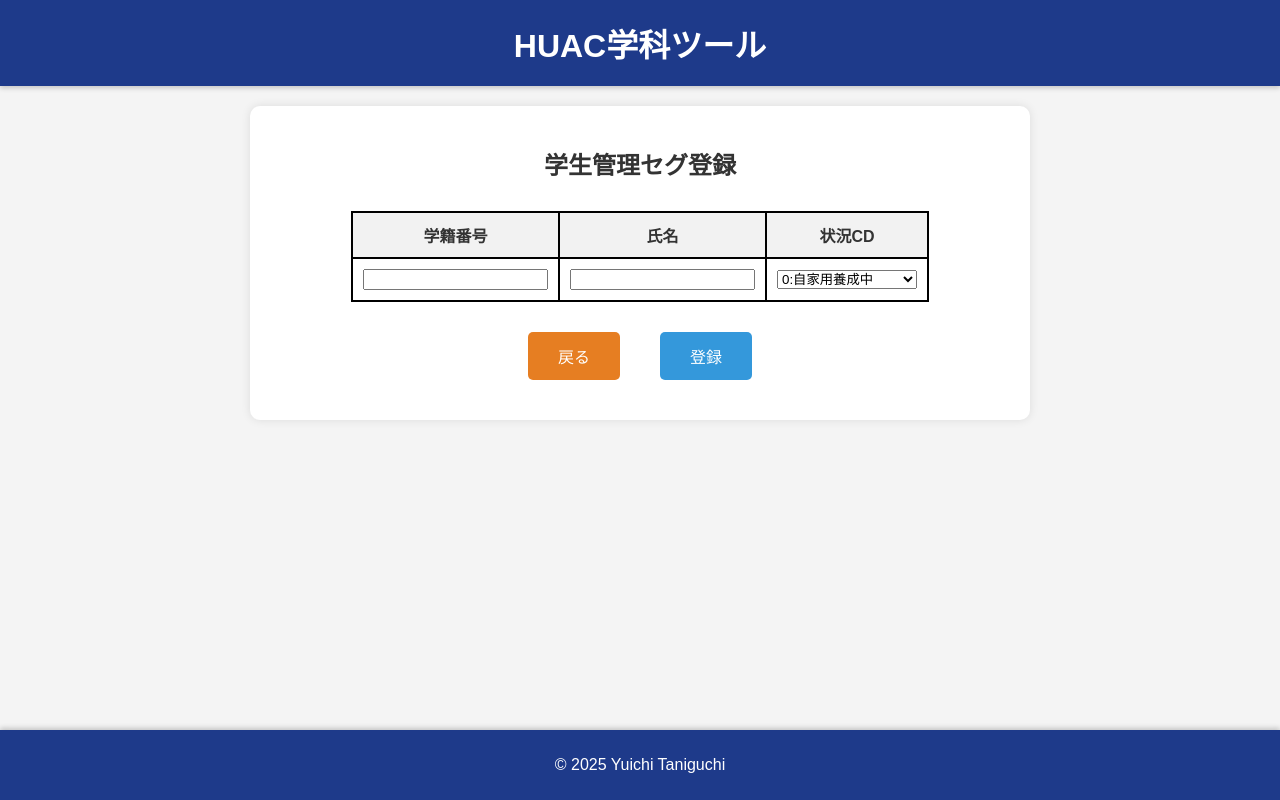
After one commit to u1tngc/huac_test, a Flask app: template templates/GK_db004.html in a window 1280 px wide. The commit adds this page. Run offline with Flask 3, Linux system fonts and the light colour scheme; the template is opened without the code that fills it, so the values that code supplies are empty.

Commit message:
ver_0.00

```diff
--- a/GK1L0000.py
+++ b/GK1L0000.py
@@ -58,6 +58,8 @@ def GK_menu01():
                 return render_template('GK_db001.html',gakuseiList=array)
             elif db_kbn == "1":
                 return redirect(url_for('GK_db002',err=""))
+            elif db_kbn == "2":
+                return redirect(url_for('GK_db004',err=""))
         elif shorikbn == "password":
                 return redirect(url_for('GK_db010',err=""))
 
@@ -166,6 +168,30 @@ def GK_db003():
     return render_template('GK_db003.html', gakusei=session.get(f'{user_id}_gakusei'), err ="")
 
 
+#学生管理セグ・登録
+@app.route('/GK_db004', methods=['GET', 'POST'])
+def GK_db004():
+    user_id = session.get('user_id')
+    if not session.get('logged_in'):
+        return redirect(url_for('GK_login'))
+    if not session.get('authority') in [7,9]:
+        return redirect(url_for('GK_menu01'))
+    if request.method == 'POST':
+        id = request.form['id']
+        name = request.form['name']
+        status_cd = request.form['status_cd']
+        err = GK1S0040.check04(id, name, status_cd)
+        if err:
+            return render_template('GK_db004.html', err =err)
+        err = GK1S0040.insert_gakusei(id, name, status_cd)
+        if err:
+            return render_template('GK_db004.html', err =err)
+        flash("学生管理セグの訂正が完了しました。")
+        return redirect(url_for('GK_menu01'))
+
+    return render_template('GK_db004.html', err="")
+
+
 @app.route('/GK_db010', methods=['GET', 'POST'])
 def GK_db010():
     user_id = session.get('user_id')
--- /dev/null
+++ b/templates/GK_db004.html
@@ -0,0 +1,71 @@
+<!DOCTYPE html>
+<html lang="ja">
+
+<head>
+    <meta charset="UTF-8">
+    <meta name="viewport" content="width=device-width, initial-scale=1.0">
+    <title>HUAC学科ツール 学生管理セグ登録</title>
+    <link rel="stylesheet" href="../static/GK1C0041.css">
+</head>
+
+<body>
+    <header>
+        <h1>HUAC学科ツール</h1>
+    </header>
+
+    <main>
+        <section class="options">
+            <h2>学生管理セグ登録</h2>
+            {% if err %}
+            <a class="err">{{ err }}</a>
+            <br><br>
+            {% endif %}
+            <form method="post" action="/GK_db004">
+                <div class="data-section">
+                    <table class="data-table">
+                        <thead>
+                            <tr>
+                                <th>学籍番号</th>
+                                <th>氏名</th>
+                                <th>状況CD</th>
+                            </tr>
+                        </thead>
+                        <tbody>
+                            <tr>
+                                <td><input type="text" name="id" class="table-input"></td>
+                                <td><input type="text" name="name" class="table-input"></td>
+                                <td>
+                                    <select name="status_cd" class="table-input">
+                                        <option value="0">0:自家用養成中</option>
+                                        <option value="1">1:学生チェック済み</option>
+                                        <option value="2">2:教官チェック済み</option>
+                                        <option value="3">3:自家用取得済み</option>
+                                        <!-- <option value="4"></option> -->
+                                        <option value="5">5:退部済み</option>
+                                        <option value="6">6:学科班</option>
+                                        {% if session['authority'] == 9 %}
+                                        <option value="7">7:学科班主任</option>
+                                        <option value="8">8:教官</option>
+                                        <option value="9">9:管理者</option>
+                                        {% endif %}
+                                    </select>
+                                </td>
+                            </tr>
+                        </tbody>
+                    </table>
+                </div>
+
+                <div class="button-group">
+                    <button type="button" onclick="location.href='/GK_menu01'" class="menu-button">戻る</button>
+                    <button type="submit" class="execute-button">登録</button>
+                </div>
+            </form>
+        </section>
+    </main>
+
+    <footer>
+        <p>&copy; 2025 Yuichi Taniguchi</p>
+    </footer>
+</body>
+
+</html>
--- a/templates/GK_menu01.html
+++ b/templates/GK_menu01.html
@@ -75,6 +75,7 @@
                                 <option value="0">学生管理セグ照会</option>
                                 {% if session['authority'] in [7, 9] %}
                                 <option value="1">学生管理セグ訂正</option>
+                                <option value="2">学生管理セグ登録</option>
                                 {% endif %}
                             </select>
                         </div>
```
Also changed, not shown: GK1S0040.py (+22 -0 lines), GK1S01DB.py (+16 -7 lines).
